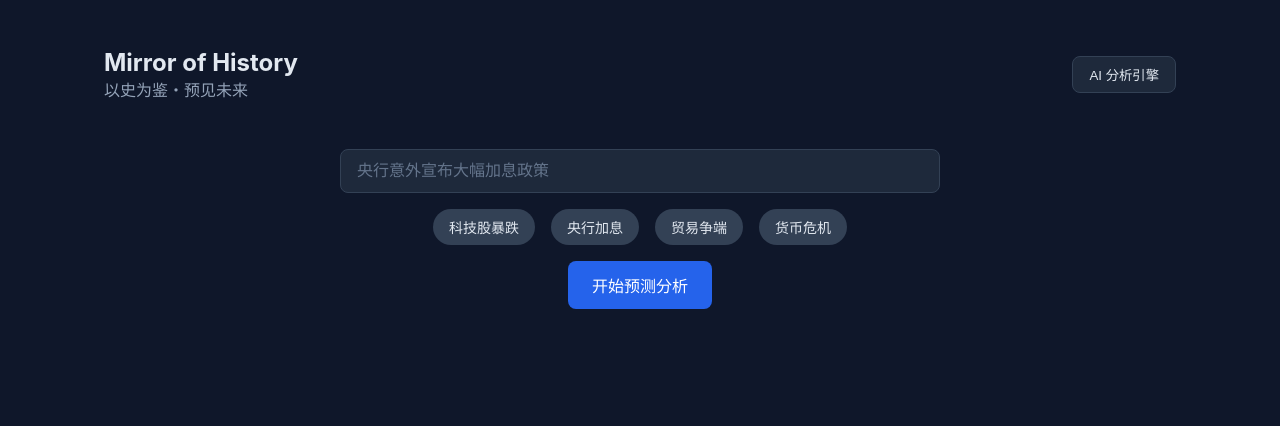
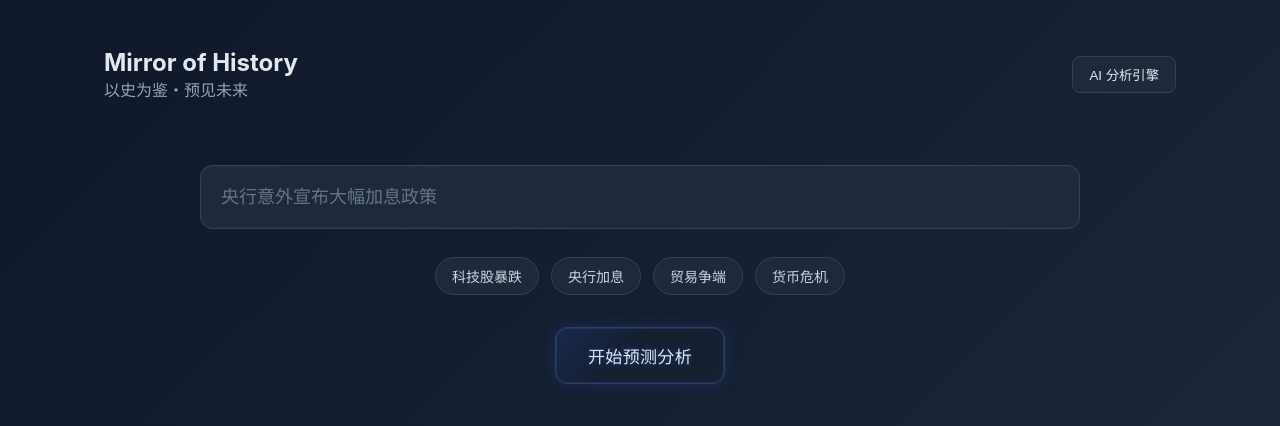
Before and after one commit to cubicc/history, a React (Vite) app: page / in a window 1280 px wide. Shown: the top 426 px of the page. Built offline with nearby package versions, Linux system fonts and the light colour scheme.

Commit message:
double page

```diff
--- a/src/App.jsx
+++ b/src/App.jsx
@@ -1,5 +1,5 @@
 import React, { useState, useEffect } from 'react';
-import styled from 'styled-components';
+import styled, { keyframes } from 'styled-components';
 import axios from 'axios';
 import InputSection from './components/InputSection';
 import TabContainer from './components/TabContainer';
@@ -37,17 +37,100 @@ const AiEngineButton = styled.button`
   padding: 0.5rem 1rem;
 `;
 
+// 加载动画
+const spin = keyframes`
+  0% { transform: rotate(0deg); }
+  100% { transform: rotate(360deg); }
+`;
+
+const pulse = keyframes`
+  0%, 100% { opacity: 1; }
+  50% { opacity: 0.5; }
+`;
+
+const LoadingOverlay = styled.div`
+  position: fixed;
+  top: 0;
+  left: 0;
+  right: 0;
+  bottom: 0;
+  background: linear-gradient(135deg, #0f172a 0%, #1e293b 100%);
+  display: flex;
+  flex-direction: column;
+  justify-content: center;
+  align-items: center;
+  z-index: 1000;
+`;
+
+const LoadingSpinner = styled.div`
+  width: 60px;
+  height: 60px;
+  border: 4px solid #334155;
+  border-top: 4px solid #2563eb;
+  border-radius: 50%;
+  animation: ${spin} 1s linear infinite;
+  margin-bottom: 2rem;
+`;
+
+const LoadingText = styled.div`
+  font-size: 1.5rem;
+  color: #e2e8f0;
+  animation: ${pulse} 2s ease-in-out infinite;
+  text-align: center;
+`;
+
+const LoadingSubtext = styled.div`
+  font-size: 1rem;
+  color: #94a3b8;
+  margin-top: 1rem;
+  text-align: center;
+`;
+
+const PageContainer = styled.div`
+  min-height: 100vh;
+  background: linear-gradient(135deg, #0f172a 0%, #1e293b 100%);
+`;
+
 function App() {
   const [data, setData] = useState(null);
+  const [isLoading, setIsLoading] = useState(false);
+  const [currentPage, setCurrentPage] = useState('input'); // 'input' or 'analysis'
+  const [searchQuery, setSearchQuery] = useState('');
 
-  const fetchData = async () => {
+  const fetchData = async (query) => {
+    setIsLoading(true);
+    setSearchQuery(query);
+
+    // 模拟API调用延迟
+    await new Promise(resolve => setTimeout(resolve, 3000));
+
     // In a real application, you would fetch from an API
-    // const response = await axios.get('/api/predict');
+    // const response = await axios.get('/api/predict', { params: { query } });
     // setData(response.data);
     setData(initialData);
+    setIsLoading(false);
+    setCurrentPage('analysis');
   };
 
+  const handleBackToInput = () => {
+    setCurrentPage('input');
+    setData(null);
+    setSearchQuery('');
+  };
+
+  if (isLoading) {
     return (
+      <LoadingOverlay>
+        <LoadingSpinner />
+        <LoadingText>AI 正在分析历史数据...</LoadingText>
+        <LoadingSubtext>正在寻找相似的历史事件和预测未来趋势</LoadingSubtext>
+      </LoadingOverlay>
+    );
+  }
+
+  if (currentPage === 'input') {
+    return (
+      <PageContainer>
         <AppWrapper>
           <Header>
             <div>
@@ -57,8 +140,24 @@ function App() {
             <AiEngineButton>AI 分析引擎</AiEngineButton>
           </Header>
           <InputSection onSearch={fetchData} />
-      {data && <TabContainer data={data} />}
         </AppWrapper>
+      </PageContainer>
+    );
+  }
+
+  return (
+    <PageContainer>
+      <AppWrapper>
+        <Header>
+          <div>
+            <Title>Mirror of History</Title>
+            <Subtitle>以史为鉴・预见未来</Subtitle>
+          </div>
+          <AiEngineButton onClick={handleBackToInput}>返回搜索</AiEngineButton>
+        </Header>
+        {data && <TabContainer data={data} searchQuery={searchQuery} />}
+      </AppWrapper>
+    </PageContainer>
   );
 }
 
--- a/src/components/InputSection.jsx
+++ b/src/components/InputSection.jsx
@@ -1,71 +1,139 @@
-import React from 'react';
+import React, { useState } from 'react';
 import styled from 'styled-components';
 
 const InputWrapper = styled.div`
-  padding: 2rem;
+  padding: 3rem 2rem;
   text-align: center;
+  display: flex;
+  flex-direction: column;
+  align-items: center;
+  gap: 1.5rem;
 `;
 
 const Input = styled.input`
   background-color: #1e293b;
   border: 1px solid #334155;
-  border-radius: 0.5rem;
+  border-radius: 0.75rem;
   color: #e2e8f0;
-  font-size: 1rem;
-  padding: 0.75rem 1rem;
+  font-size: 1.125rem;
+  padding: 1rem 1.25rem;
   width: 100%;
-  max-width: 600px;
+  max-width: 880px;
+  height: 64px;
+  box-shadow: inset 0 0 0 1px rgba(51,65,85,0.3);
+  transition: border-color 0.2s ease, box-shadow 0.2s ease, background-color 0.2s ease;
 
   &::placeholder {
     color: #64748b;
   }
+
+  &:focus {
+    outline: none;
+    border-color: #3b82f6;
+    box-shadow: 0 0 0 4px rgba(59,130,246,0.15), 0 0 18px rgba(37,99,235,0.3), inset 0 0 0 1px rgba(59,130,246,0.2);
+    background-color: #162033;
+  }
 `;
 
 const Button = styled.button`
-  background-color: #2563eb;
-  border: none;
-  border-radius: 0.5rem;
-  color: white;
+  position: relative;
+  background: transparent;
+  color: #e2e8f0;
+  border: 1px solid #334155;
+  border-radius: 0.75rem;
   cursor: pointer;
-  font-size: 1rem;
-  margin-top: 1rem;
-  padding: 0.75rem 1.5rem;
-  transition: background-color 0.3s ease;
+  font-size: 1.0625rem;
+  padding: 0.95rem 2rem;
+  margin-top: 0.5rem;
+  letter-spacing: 0.02em;
+  text-shadow: 0 0 6px rgba(37,99,235,0.45);
+  box-shadow: 0 0 0 1px rgba(37,99,235,0.25) inset, 0 0 16px rgba(37,99,235,0.18);
+  transition: border-color 0.2s ease, box-shadow 0.2s ease, background-color 0.2s ease, transform 0.1s ease;
+
+  &:before {
+    content: '';
+    position: absolute;
+    inset: 0;
+    border-radius: 0.75rem;
+    pointer-events: none;
+    background: linear-gradient(135deg, rgba(37,99,235,0.22) 0%, rgba(30,41,59,0.0) 40%);
+    opacity: 0.7;
+  }
 
   &:hover {
-    background-color: #1d4ed8;
+    border-color: #3b82f6;
+    box-shadow: 0 0 0 1px rgba(59,130,246,0.35) inset, 0 0 24px rgba(59,130,246,0.35);
+    background-color: rgba(37,99,235,0.08);
+  }
+
+  &:active {
+    transform: translateY(1px);
+    box-shadow: 0 0 0 1px rgba(59,130,246,0.45) inset, 0 0 18px rgba(59,130,246,0.4);
   }
 `;
 
 const Tags = styled.div`
-  margin-top: 1rem;
+  margin-top: 0.25rem;
+  display: flex;
+  flex-wrap: wrap;
+  gap: 0.75rem;
+  justify-content: center;
 `;
 
 const Tag = styled.span`
-  background-color: #334155;
+  background-color: #1e293b;
+  border: 1px solid #334155;
   border-radius: 9999px;
   cursor: pointer;
   display: inline-block;
   font-size: 0.875rem;
-  margin: 0 0.5rem;
   padding: 0.5rem 1rem;
+  color: #cbd5e1;
+  transition: border-color 0.2s ease, box-shadow 0.2s ease, background-color 0.2s ease;
 
   &:hover {
-    background-color: #475569;
+    background-color: #162033;
+    border-color: #3b82f6;
+    box-shadow: 0 0 12px rgba(59,130,246,0.25);
   }
 `;
 
 const InputSection = ({ onSearch }) => {
+  const [inputValue, setInputValue] = useState('');
+
+  const handleSearch = () => {
+    if (inputValue.trim()) {
+      onSearch(inputValue.trim());
+    } else {
+      onSearch('央行意外宣布大幅加息政策'); // 默认搜索
+    }
+  };
+
+  const handleTagClick = (tag) => {
+    setInputValue(tag);
+  };
+
+  const handleKeyPress = (e) => {
+    if (e.key === 'Enter') {
+      handleSearch();
+    }
+  };
+
   return (
     <InputWrapper>
-      <Input placeholder="央行意外宣布大幅加息政策" />
+      <Input
+        value={inputValue}
+        onChange={(e) => setInputValue(e.target.value)}
+        onKeyPress={handleKeyPress}
+        placeholder="央行意外宣布大幅加息政策"
+      />
       <Tags>
-        <Tag>科技股暴跌</Tag>
-        <Tag>央行加息</Tag>
-        <Tag>贸易争端</Tag>
-        <Tag>货币危机</Tag>
+        <Tag onClick={() => handleTagClick('科技股暴跌')}>科技股暴跌</Tag>
+        <Tag onClick={() => handleTagClick('央行加息')}>央行加息</Tag>
+        <Tag onClick={() => handleTagClick('贸易争端')}>贸易争端</Tag>
+        <Tag onClick={() => handleTagClick('货币危机')}>货币危机</Tag>
       </Tags>
-      <Button onClick={onSearch}>开始预测分析</Button>
+      <Button onClick={handleSearch}>开始预测分析</Button>
     </InputWrapper>
   );
 };
--- a/src/components/TabContainer.jsx
+++ b/src/components/TabContainer.jsx
@@ -37,36 +37,43 @@ const ContentWrapper = styled.div`
   padding: 0 2rem;
 `;
 
-const TabContainer = ({ data }) => {
-  const [activeTab, setActiveTab] = useState('history');
+const TabContainer = ({ data, searchQuery }) => {
+  const [activeTab, setActiveTab] = useState('future'); // 默认显示未来预测
 
   return (
     <div>
       <TabWrapper>
+        <Tab active={activeTab === 'future'} onClick={() => setActiveTab('future')}>
+          未来预测
+        </Tab>
         <Tab active={activeTab === 'history'} onClick={() => setActiveTab('history')}>
           历史分析
         </Tab>
-        <Tab active={activeTab === 'timeline'} onClick={() => setActiveTab('timeline')}>
-          时间线
-        </Tab>
-        <Tab active={activeTab === 'future'} onClick={() => setActiveTab('future')}>
-          未来预测
-        </Tab>
       </TabWrapper>
       <ContentWrapper>
+        {activeTab === 'future' && (
+          <div>
+            <h2>AI 预测分析</h2>
+            {searchQuery && (
+              <p style={{ color: '#94a3b8', marginBottom: '2rem', textAlign: 'center' }}>
+                搜索关键词: "{searchQuery}"
+              </p>
+            )}
+            {data.future_predictions.map((prediction, index) => (
+              <FuturePredictionCard key={index} prediction={prediction} />
+            ))}
+          </div>
+        )}
         {activeTab === 'history' && (
           <div>
             <h2>相似历史事件</h2>
+            {searchQuery && (
+              <p style={{ color: '#94a3b8', marginBottom: '2rem', textAlign: 'center' }}>
+                搜索关键词: "{searchQuery}"
+              </p>
+            )}
             {data.historical_events.map((event, index) => (
               <HistoricalEventCard key={index} event={event} />
-            ))}
-          </div>
-        )}
-        {activeTab === 'future' && (
-          <div>
-            <h2>AI 预测分析</h2>
-            {data.future_predictions.map((prediction, index) => (
-              <FuturePredictionCard key={index} prediction={prediction} />
             ))}
           </div>
         )}
```
Lines whose indentation alone changed are shown as unchanged.
